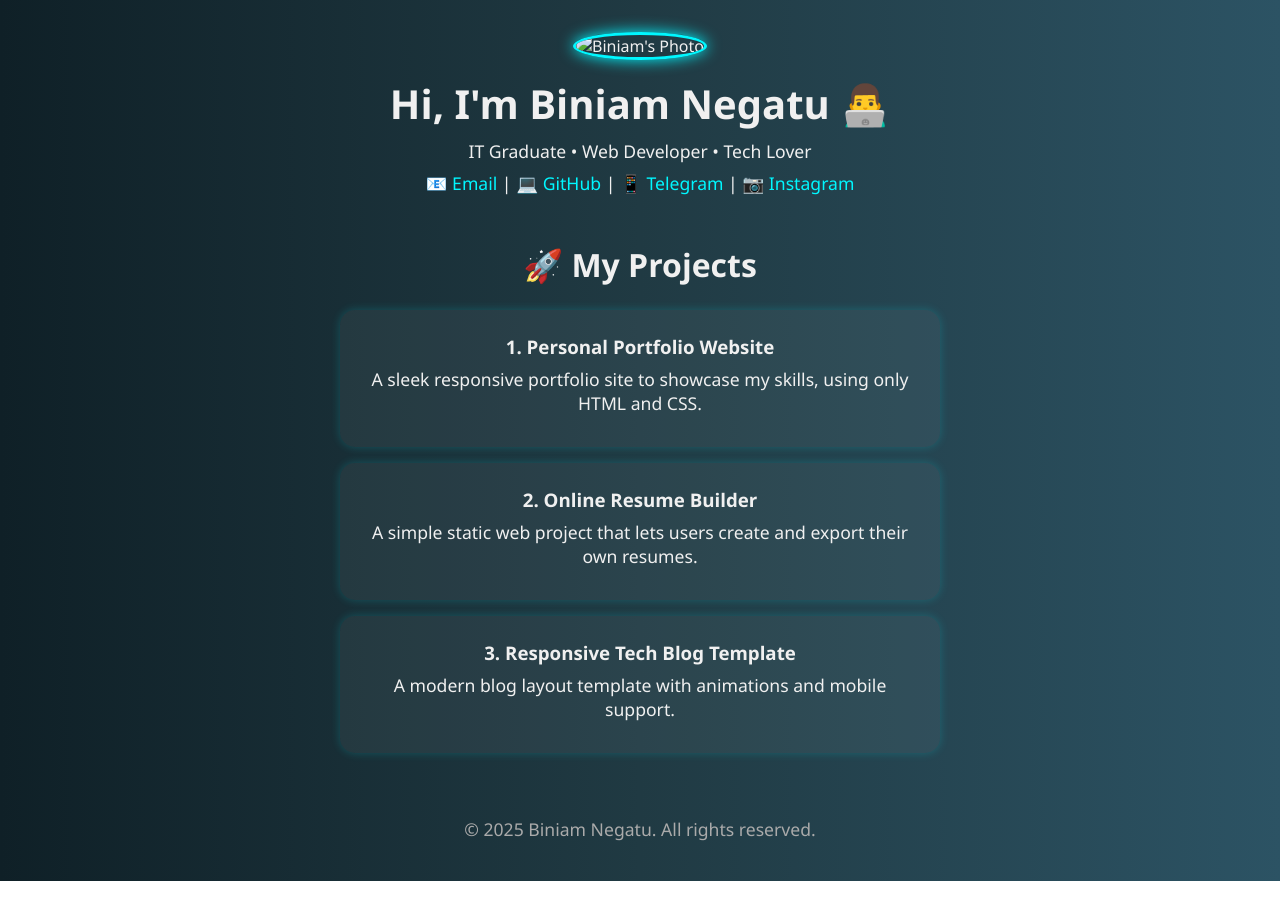
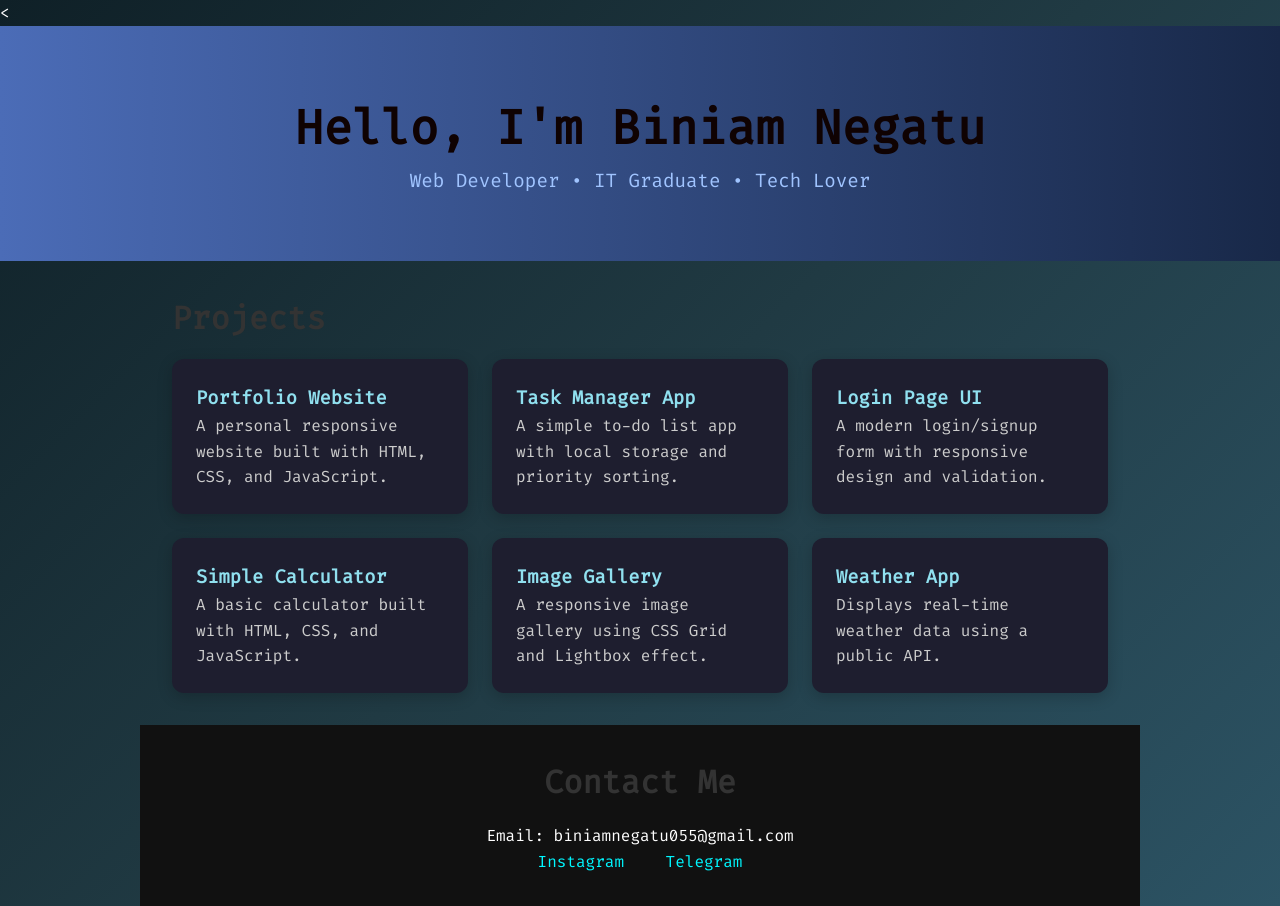
Before and after one commit to Biniam-dot/Biniam_Portfolio, a plain HTML site: page index.html in a window 1280 px wide. Before the commit the page ends 881 px from the top, so only its background shows below. Drawn offline with Linux system fonts and the light colour scheme.

Commit message:
Update index.html

```diff
--- a/index.html
+++ b/index.html
@@ -1,115 +1,122 @@
-<!DOCTYPE html>
+<<!DOCTYPE html>
 <html lang="en">
 <head>
-  <meta charset="UTF-8" />
-  <meta name="viewport" content="width=device-width, initial-scale=1.0"/>
+    <meta charset="UTF-8">
+    <meta name="viewport" content="width=device-width, initial-scale=1.0">
     <title>Biniam's Portfolio</title>
+    <link rel="stylesheet" href="style.css">
+    <link rel="preconnect" href="https://fonts.googleapis.com">
+    <link rel="preconnect" href="https://fonts.gstatic.com" crossorigin>
+    <link href="https://fonts.googleapis.com/css2?family=Fira+Code&display=swap" rel="stylesheet">
     <style>
-    * {
+        body {
             margin: 0;
-      padding: 0;
-      box-sizing: border-box;
+            font-family: 'Fira Code', monospace;
+            background: linear-gradient(135deg, #0f2027, #203a43, #2c5364);
+            color: #fff;
+            overflow-x: hidden;
         }
-
-    body {
-      font-family: 'Segoe UI', sans-serif;
-      background: linear-gradient(to right, #0f2027, #203a43, #2c5364);
-      color: #f0f0f0;
+        header {
+            text-align: center;
+            padding: 4rem 2rem;
+        }
+        header h1 {
+            font-size: 3rem;
+            animation: fadeInDown 1s ease;
+        }
+        header p {
+            font-size: 1.2rem;
+            color: #a0c4ff;
+        }
+        section {
+            padding: 2rem;
+            max-width: 1000px;
+            margin: auto;
+        }
+        .projects {
+            display: grid;
+            grid-template-columns: repeat(auto-fit, minmax(250px, 1fr));
+            gap: 1.5rem;
+        }
+        .project {
+            background: #1e1e2f;
+            padding: 1.5rem;
+            border-radius: 12px;
+            transition: transform 0.3s, box-shadow 0.3s;
+            box-shadow: 0 4px 15px rgba(0,0,0,0.2);
+            text-decoration: none;
+            color: #fff;
+        }
+        .project:hover {
+            transform: translateY(-5px);
+            box-shadow: 0 6px 20px rgba(0,0,0,0.4);
+        }
+        .project h3 {
+            color: #90e0ef;
+            margin-top: 0;
+        }
+        .project p {
+            color: #ccc;
+        }
+        .contact {
             text-align: center;
             padding: 2rem;
+            background-color: #111;
         }
-
-    header img {
-      width: 180px;
-      border-radius: 50%;
-      margin-bottom: 1rem;
-      border: 3px solid #00f7ff;
-      box-shadow: 0 0 15px #00f7ff;
-    }
-
-    h1 {
-      font-size: 2.5rem;
-      margin-bottom: 0.5rem;
-    }
-
-    p {
-      font-size: 1.1rem;
-      margin: 0.5rem 0;
-    }
-
-    .projects {
-      margin-top: 3rem;
-    }
-
-    .projects h2 {
-      font-size: 2rem;
-      margin-bottom: 1.5rem;
-    }
-
-    .project-card {
-      background-color: rgba(255, 255, 255, 0.05);
-      padding: 1.5rem;
-      margin: 1rem auto;
-      border-radius: 15px;
-      max-width: 600px;
-      box-shadow: 0 0 10px rgba(0, 247, 255, 0.2);
-      transition: transform 0.3s ease;
-    }
-
-    .project-card:hover {
-      transform: scale(1.03);
-      box-shadow: 0 0 20px rgba(0, 247, 255, 0.4);
-    }
-
-    a {
+        .contact a {
             color: #00f7ff;
+            margin: 0 1rem;
             text-decoration: none;
         }
-
-    footer {
-      margin-top: 4rem;
-      font-size: 0.9rem;
-      color: #aaa;
-    }
-
-    @media (max-width: 600px) {
-      h1 {
-        font-size: 2rem;
-      }
+        @keyframes fadeInDown {
+            from { opacity: 0; transform: translateY(-20px); }
+            to { opacity: 1; transform: translateY(0); }
         }
     </style>
 </head>
 <body>
     <header>
-    <img src="photo_2025-04-14_08-09-27.jpg" alt="Biniam's Photo" />
-    <h1>Hi, I'm Biniam Negatu 👨‍💻</h1>
-    <p>IT Graduate • Web Developer • Tech Lover</p>
-    <p>
-      <a href="mailto:biniamnegatu055@gmail.com">📧 Email</a> |
-      <a href="https://github.com/Biniam-dot" target="_blank">💻 GitHub</a> |
-      <a href="https://t.me/Biniam_N" target="_blank">📱 Telegram</a> |
-      <a href="https://instagram.com/biniam_negatu" target="_blank">📷 Instagram</a>
-    </p>
+        <h1>Hello, I'm Biniam Negatu</h1>
+        <p>Web Developer • IT Graduate • Tech Lover</p>
     </header>
 
-  <section class="projects">
-    <h2>🚀 My Projects</h2>
-    <div class="project-card">
-      <h3>1. Personal Portfolio Website</h3>
-      <p>A sleek responsive portfolio site to showcase my skills, using only HTML and CSS.</p>
-    </div>
-    <div class="project-card">
-      <h3>2. Online Resume Builder</h3>
-      <p>A simple static web project that lets users create and export their own resumes.</p>
-    </div>
-    <div class="project-card">
-      <h3>3. Responsive Tech Blog Template</h3>
-      <p>A modern blog layout template with animations and mobile support.</p>
+    <section>
+        <h2>Projects</h2>
+        <div class="projects">
+            <a href="projects/portfolio/index.html" class="project" target="_blank">
+                <h3>Portfolio Website</h3>
+                <p>A personal responsive website built with HTML, CSS, and JavaScript.</p>
+            </a>
+            <a href="projects/task-manager/index.html" class="project" target="_blank">
+                <h3>Task Manager App</h3>
+                <p>A simple to-do list app with local storage and priority sorting.</p>
+            </a>
+            <a href="projects/login-ui/index.html" class="project" target="_blank">
+                <h3>Login Page UI</h3>
+                <p>A modern login/signup form with responsive design and validation.</p>
+            </a>
+            <a href="projects/calculator/index.html" class="project" target="_blank">
+                <h3>Simple Calculator</h3>
+                <p>A basic calculator built with HTML, CSS, and JavaScript.</p>
+            </a>
+            <a href="projects/image-gallery/index.html" class="project" target="_blank">
+                <h3>Image Gallery</h3>
+                <p>A responsive image gallery using CSS Grid and Lightbox effect.</p>
+            </a>
+            <a href="projects/weather-app/index.html" class="project" target="_blank">
+                <h3>Weather App</h3>
+                <p>Displays real-time weather data using a public API.</p>
+            </a>
         </div>
     </section>
 
-  <footer>
-    <p>&copy; 2025 Biniam Negatu. All rights reserved.</p>
-  </footer>
+    <section class="contact">
+        <h2>Contact Me</h2>
+        <p>Email: biniamnegatu055@gmail.com</p>
+        <p>
+            <a href="https://instagram.com/biniam_negatu" target="_blank">Instagram</a>
+            <a href="https://t.me/Biniam_N" target="_blank">Telegram</a>
+        </p>
+    </section>
 </body>
 </html>
```
Lines whose indentation alone changed are shown as unchanged.
